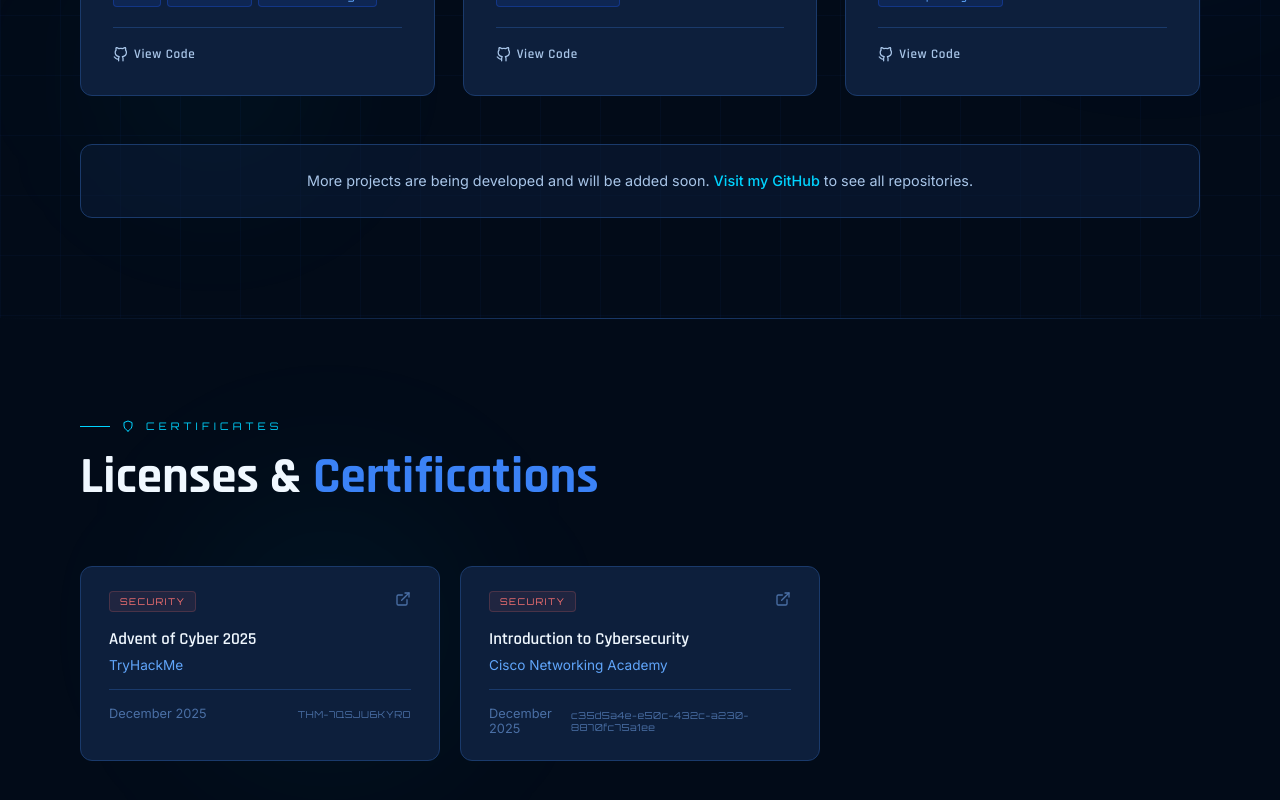
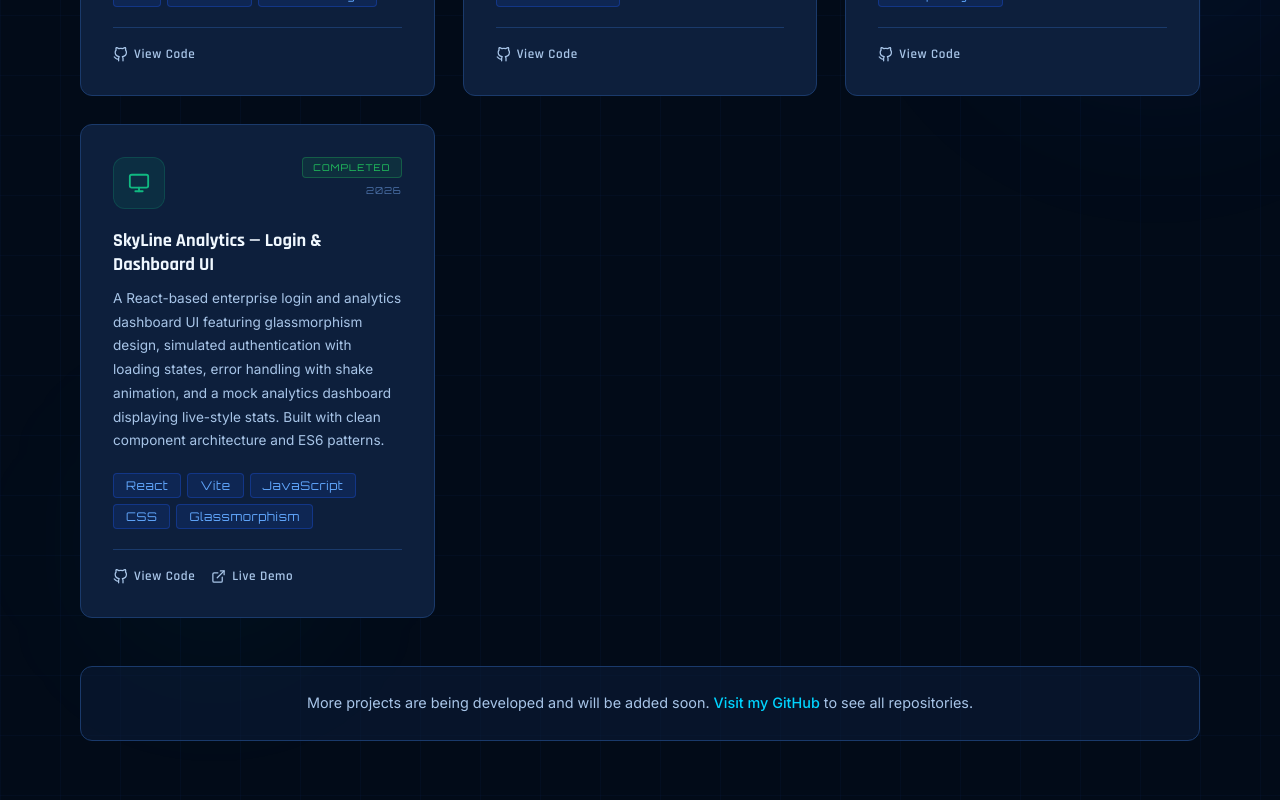
Before and after one commit to seanio777/verano-portfolio, a React (Vite) app: page / in a window 1280 px wide. Shown: the part 5136-5936 px from the top of the page. Built offline with nearby package versions, Linux system fonts and the light colour scheme.

Commit message:
feat: added simple login dashboard in the projects section

```diff
--- a/src/components/Projects.jsx
+++ b/src/components/Projects.jsx
@@ -1,4 +1,4 @@
-import { FiGithub, FiExternalLink, FiCode, FiFolder, FiUsers } from 'react-icons/fi'
+import { FiGithub, FiExternalLink, FiCode, FiFolder, FiUsers, FiMonitor } from 'react-icons/fi'
 import { FaGamepad } from 'react-icons/fa'
 
 const projects = [
@@ -37,6 +37,18 @@ const projects = [
   demo: '',
   status: 'Completed',
   year: '2025',
+  },
+  {
+  title: 'SkyLine Analytics — Login & Dashboard UI',
+  description:
+    'A React-based enterprise login and analytics dashboard UI featuring glassmorphism design, simulated authentication with loading states, error handling with shake animation, and a mock analytics dashboard displaying live-style stats. Built with clean component architecture and ES6 patterns.',
+  tech: ['React', 'Vite', 'JavaScript', 'CSS', 'Glassmorphism'],
+  icon: <FiMonitor size={22} />,
+  color: '#10b981',
+  github: 'https://github.com/seanio777/project-gatekeeper.git',
+  demo: 'https://seanio777.github.io/project-gatekeeper/',
+  status: 'Completed',
+  year: '2026',
   },
   // ── Add more projects below this line ──────────────────────
   // {
```
